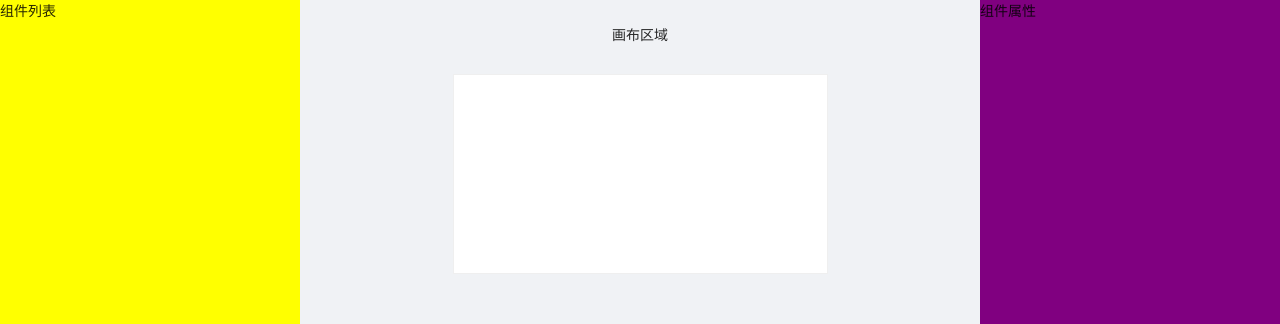
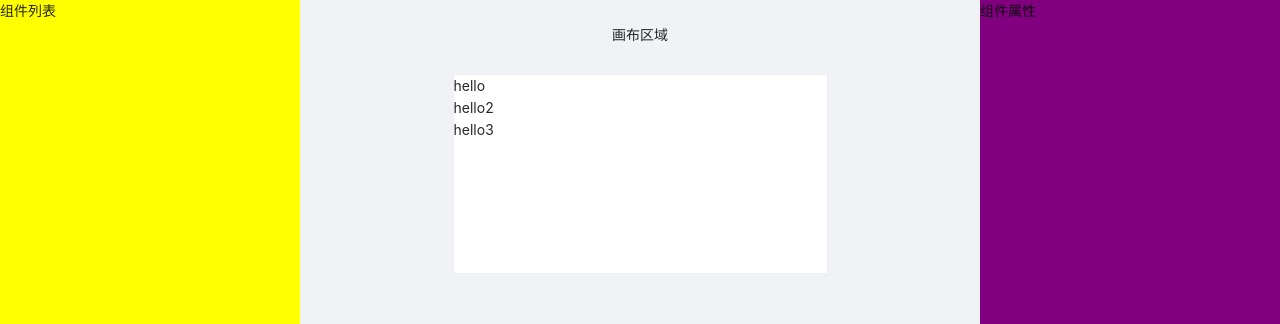
Before and after one commit to chenhui996/Egg-Editor, a Vue app in the folder egg-editor/: page /editor in a window 1280 px wide. Shown: the top 324 px of the page. Built offline with nearby package versions, Linux system fonts and the light colour scheme.

Commit message:
feat: add editor basic vuex structure

```diff
--- a/egg-editor/package.json
+++ b/egg-editor/package.json
@@ -10,11 +10,13 @@
   "dependencies": {
     "ant-design-vue": "^2.2.6",
     "core-js": "^3.6.5",
+    "uuid": "^8.3.2",
     "vue": "^3.0.0",
     "vue-router": "^4.0.11",
     "vuex": "^4.0.2"
   },
   "devDependencies": {
+    "@types/uuid": "^8.3.1",
     "@typescript-eslint/eslint-plugin": "^2.33.0",
     "@typescript-eslint/parser": "^2.33.0",
     "@vue/cli-plugin-babel": "~4.5.0",
--- /dev/null
+++ b/egg-editor/src/store/editor.ts
@@ -0,0 +1,47 @@
+import {Module} from 'vuex'
+import {v4 as uuidv4} from 'uuid'
+import {GlobalDataProps} from './index'
+
+export interface EditorProps {
+  // 供中间编辑器渲染的数组
+  components: ComponentData[];
+  // 当前编辑的是哪个元素，uuid
+  currentElement: string;
+  // 当然最后保存的时候还是有一些项目信息，这里并没有写出，等做到的时候再补充
+}
+
+interface ComponentData {
+  // 这个元素的属性，属性请详见下面
+  props: {[key: string]: unknown};
+  // id, uuid v4 生成
+  id: string;
+  // 业务组件库的名称 e-test, e-image 等等
+  name: string;
+}
+
+export const testComponents: ComponentData[] = [
+  {
+    id: uuidv4(),
+    name: 'e-test',
+    props: {text: 'hello'},
+  },
+  {
+    id: uuidv4(),
+    name: 'e-test',
+    props: {text: 'hello2'},
+  },
+  {
+    id: uuidv4(),
+    name: 'e-test',
+    props: {text: 'hello3'},
+  },
+]
+
+const editor: Module<EditorProps, GlobalDataProps> = {
+  state: {
+    components: testComponents,
+    currentElement: '',
+  },
+}
+
+export default editor
--- a/egg-editor/src/store/index.ts
+++ b/egg-editor/src/store/index.ts
@@ -1,16 +1,19 @@
 import {createStore} from 'vuex'
 import templates, {TemplatesProps} from './templates'
 import user, {UserProps} from './user'
+import editor, {EditorProps} from './editor'
 
 export interface GlobalDataProps {
   user: UserProps;
   templates: TemplatesProps;
+  editor: EditorProps;
 }
 
 const store = createStore<GlobalDataProps>({
   modules: {
     user,
     templates,
+    editor,
   },
 })
 
--- a/egg-editor/src/views/Editor.vue
+++ b/egg-editor/src/views/Editor.vue
@@ -7,7 +7,11 @@
       <a-layout style="padding: 0 24px 24px">
         <a-layout-content class="preview-container">
           <p>画布区域</p>
-          <div class="preview-list" id="canvas-area"></div>
+          <div class="preview-list" id="canvas-area">
+            <div v-for="component in components" :key="component.id">
+              {{ component.props.text }}
+            </div>
+          </div>
         </a-layout-content>
       </a-layout>
       <a-layout-sider
@@ -21,10 +25,22 @@
   </div>
 </template>
 
-<script>
-import {defineComponent} from 'vue'
+<script lang="ts">
+import {computed, defineComponent} from 'vue'
+import {useStore} from 'vuex'
+import {GlobalDataProps} from '../store'
+// import { EditorProps } from '../store/editor';
 
-export default defineComponent({})
+export default defineComponent({
+  setup() {
+    const store = useStore<GlobalDataProps>()
+    const components = computed(() => store.state.editor.components)
+
+    return {
+      components,
+    }
+  },
+})
 </script>
 
 <style>
```
Also changed, not shown: 1 other file (tests, documents, lock files or other folders).
